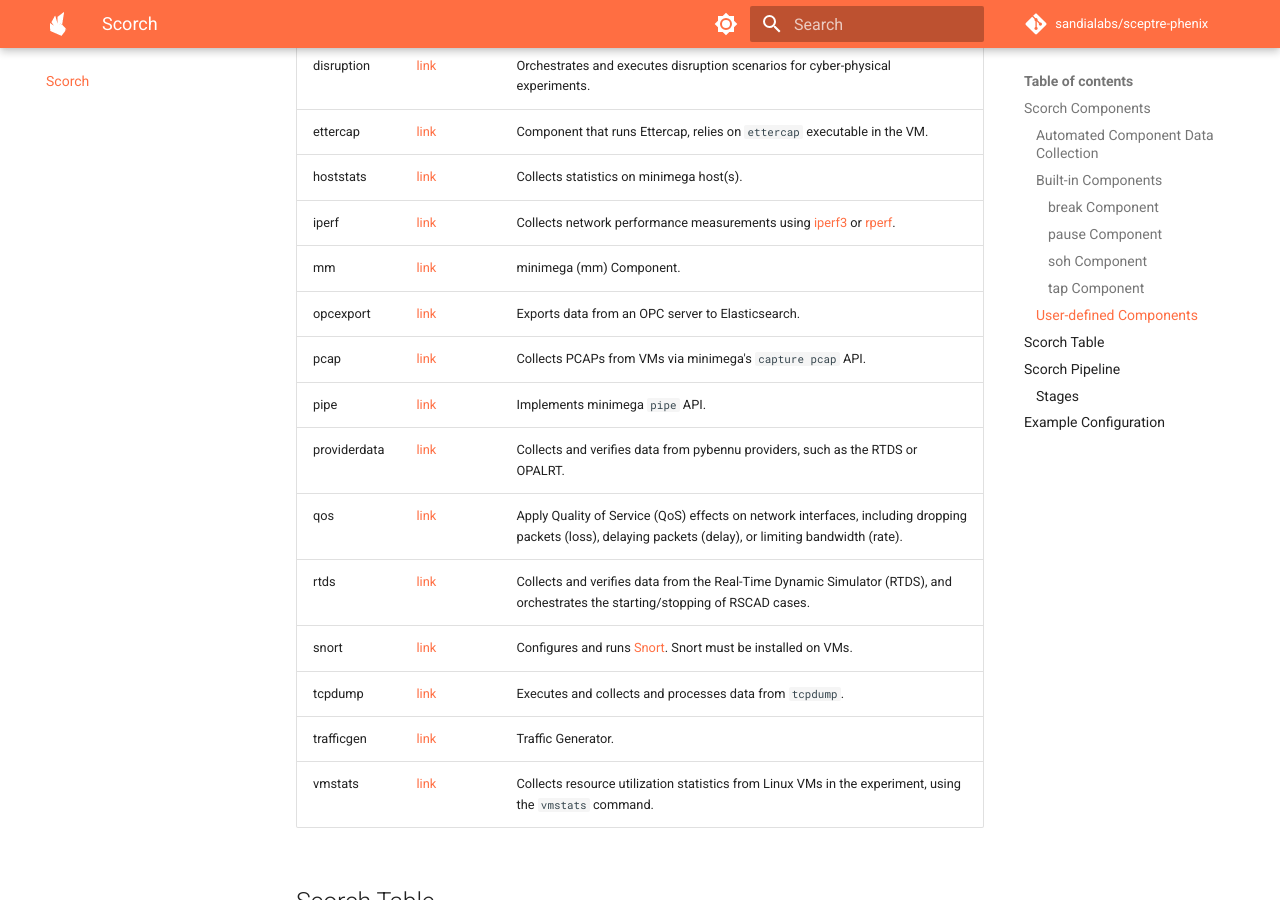
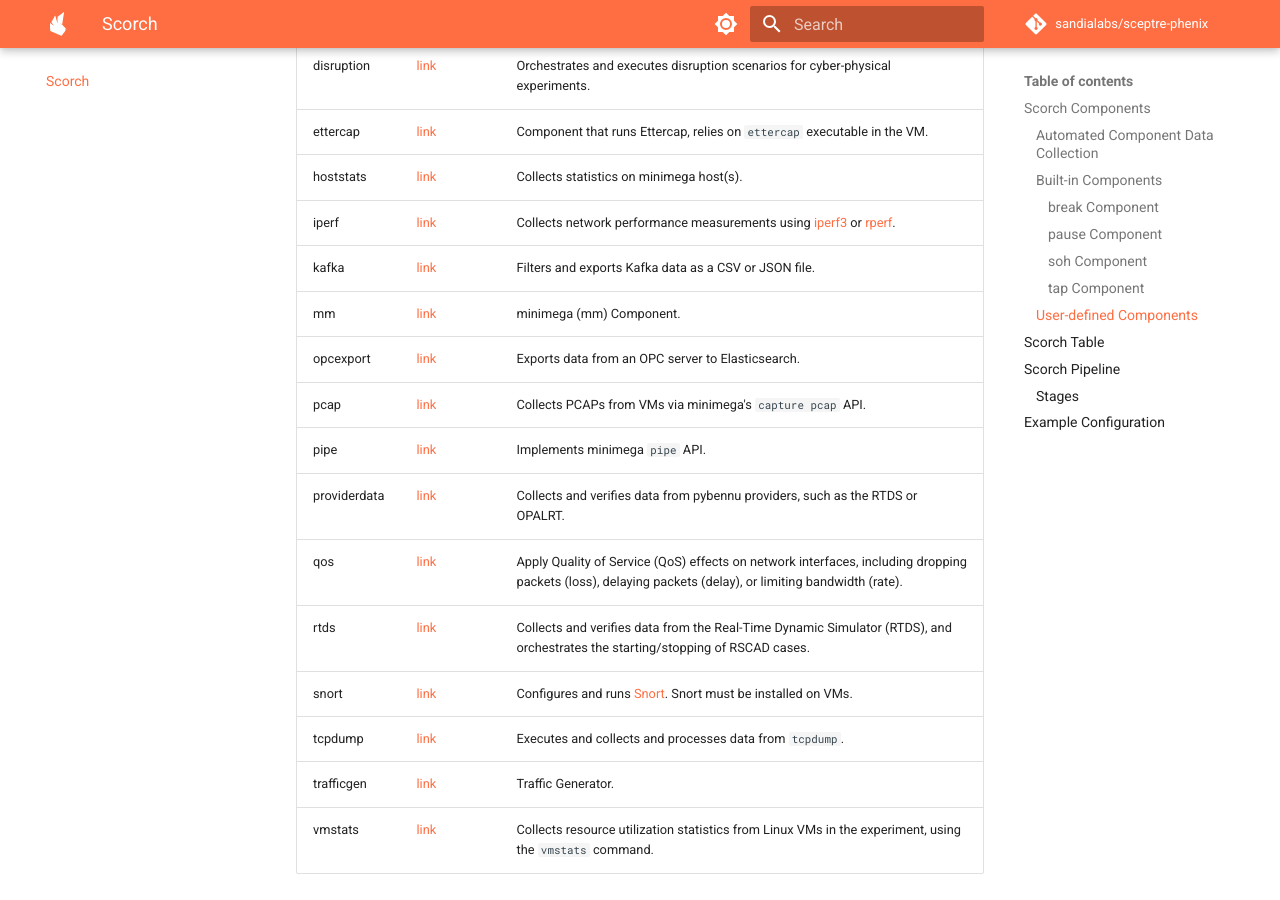
Before and after one commit to sandialabs/sceptre-phenix-docs, an MkDocs documentation site: the page built from docs/scorch.md, in a window 1280 px wide and 900 px high, scrolled down 5457 px. Built offline with MkDocs 1.6.1 and Material for MkDocs 9.7.7, drawn with Linux system fonts in a browser that asks for light colours; comment, search, counter and statistics services are not loaded; the version menu is left out.

Commit message:
Update scorch.md

```diff
--- a/docs/scorch.md
+++ b/docs/scorch.md
@@ -178,6 +178,7 @@
 | ettercap | [link](https://github.com/sandialabs/sceptre-phenix-apps/tree/main/src/python/phenix_apps/apps/scorch/ettercap) | Component that runs Ettercap, relies on `ettercap` executable in the VM. |
 | hoststats | [link](https://github.com/sandialabs/sceptre-phenix-apps/tree/main/src/python/phenix_apps/apps/scorch/hoststats) | Collects statistics on minimega host(s). |
 | iperf | [link](https://github.com/sandialabs/sceptre-phenix-apps/tree/main/src/python/phenix_apps/apps/scorch/iperf) | Collects network performance measurements using [iperf3](https://github.com/esnet/iperf) or [rperf](https://github.com/opensource-3d-p/rperf). |
+| kafka | [link](https://github.com/sandialabs/sceptre-phenix-apps/tree/main/src/python/phenix_apps/apps/scorch/kafka) | Filters and exports Kafka data as a CSV or JSON file. |
 | mm | [link](https://github.com/sandialabs/sceptre-phenix-apps/tree/main/src/python/phenix_apps/apps/scorch/mm) | minimega (mm) Component. |
 | opcexport | [link](https://github.com/sandialabs/sceptre-phenix-apps/tree/main/src/python/phenix_apps/apps/scorch/opcexport) | Exports data from an OPC server to Elasticsearch. |
 | pcap | [link](https://github.com/sandialabs/sceptre-phenix-apps/tree/main/src/python/phenix_apps/apps/scorch/pcap) | Collects PCAPs from VMs via minimega's `capture pcap` API. |
```
